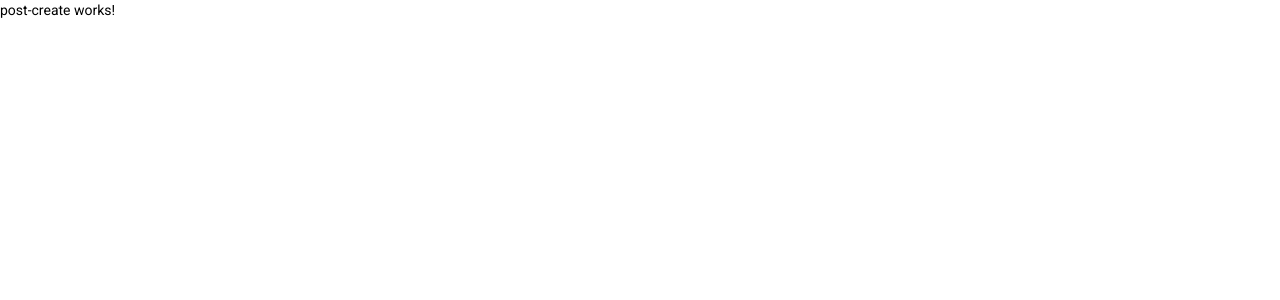
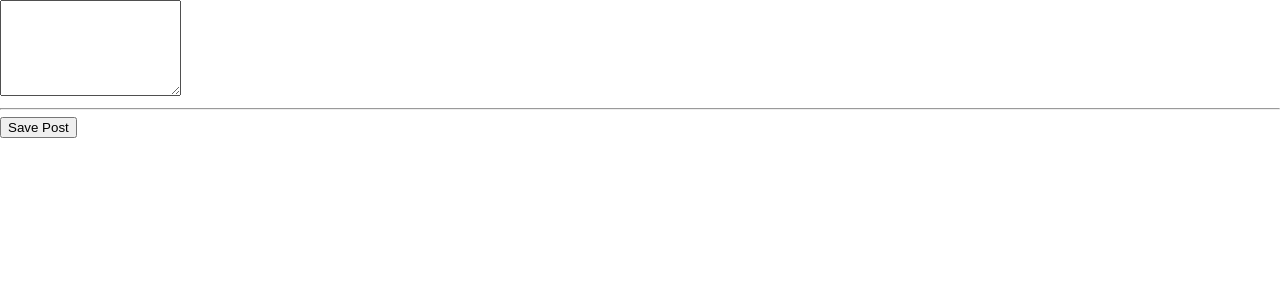
Before and after one commit to donev-stan/MEAN-Stack-App, an Angular app in the folder mean-app/: page / in a window 1280 px wide. Shown: the top 300 px of the page. Built offline with nearby package versions, Linux system fonts and the light colour scheme.

Commit message:
New post

```diff
--- a/mean-app/src/app/app.module.ts
+++ b/mean-app/src/app/app.module.ts
@@ -1,12 +1,14 @@
 import { NgModule } from '@angular/core';
+import { FormsModule } from '@angular/forms';
 import { BrowserModule } from '@angular/platform-browser';
 
 import { AppComponent } from './app.component';
 import { PostCreateComponent } from './posts/post-create/post-create.component';
+import { BrowserAnimationsModule } from '@angular/platform-browser/animations';
 
 @NgModule({
   declarations: [AppComponent, PostCreateComponent],
-  imports: [BrowserModule],
+  imports: [BrowserModule, FormsModule, BrowserAnimationsModule],
   providers: [],
   bootstrap: [AppComponent],
 })
--- a/mean-app/src/app/posts/post-create/post-create.component.html
+++ b/mean-app/src/app/posts/post-create/post-create.component.html
@@ -1,3 +1,4 @@
-<p>
-  post-create works!
-</p>
+<textarea rows="6" [(ngModel)]="postInput"></textarea>
+<hr />
+<button (click)="onSavePost()">Save Post</button>
+<p>{{ newPost }}</p>
--- a/mean-app/src/app/posts/post-create/post-create.component.ts
+++ b/mean-app/src/app/posts/post-create/post-create.component.ts
@@ -6,7 +6,14 @@ import { Component, OnInit } from '@angular/core';
   styleUrls: ['./post-create.component.css'],
 })
 export class PostCreateComponent implements OnInit {
+  newPost = '';
+  postInput = '';
+
   constructor() {}
 
   ngOnInit() {}
+
+  onSavePost() {
+    this.newPost = this.postInput;
+  }
 }
```
